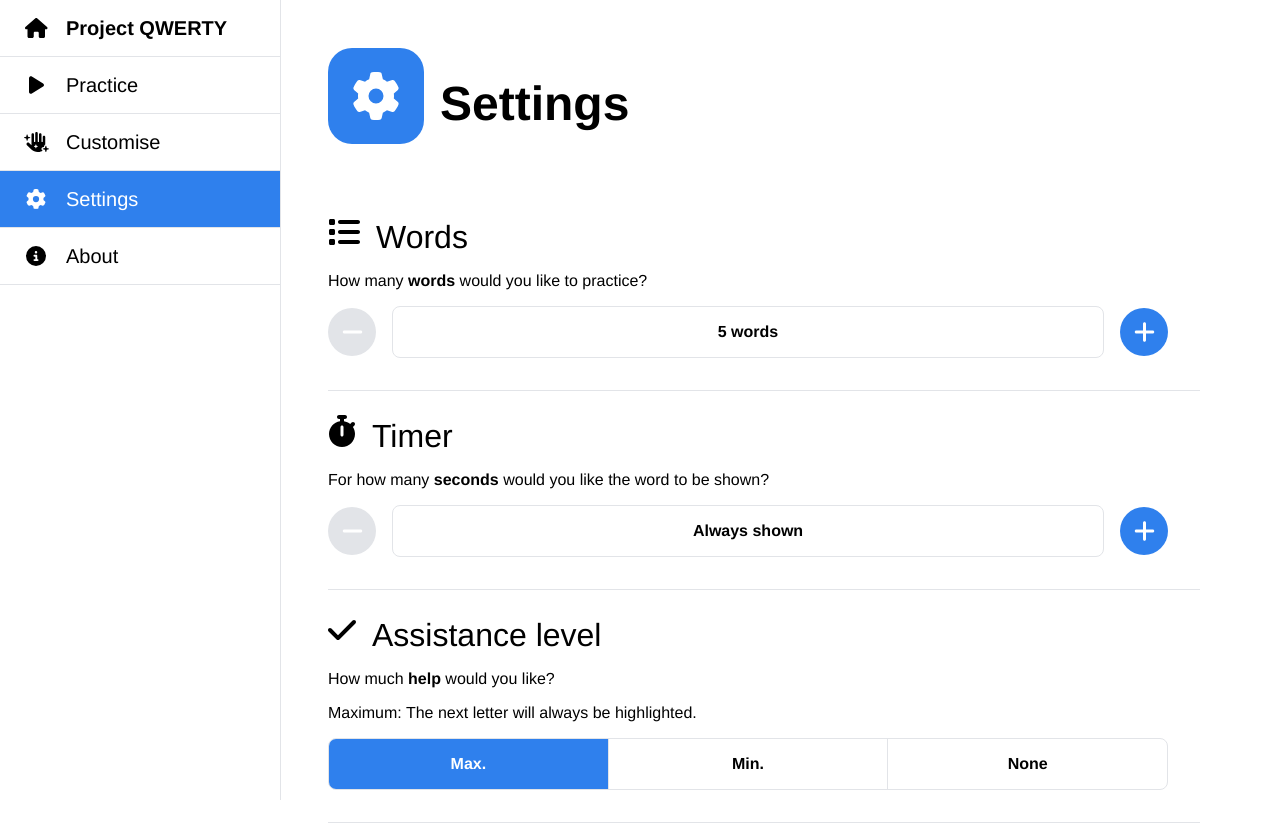
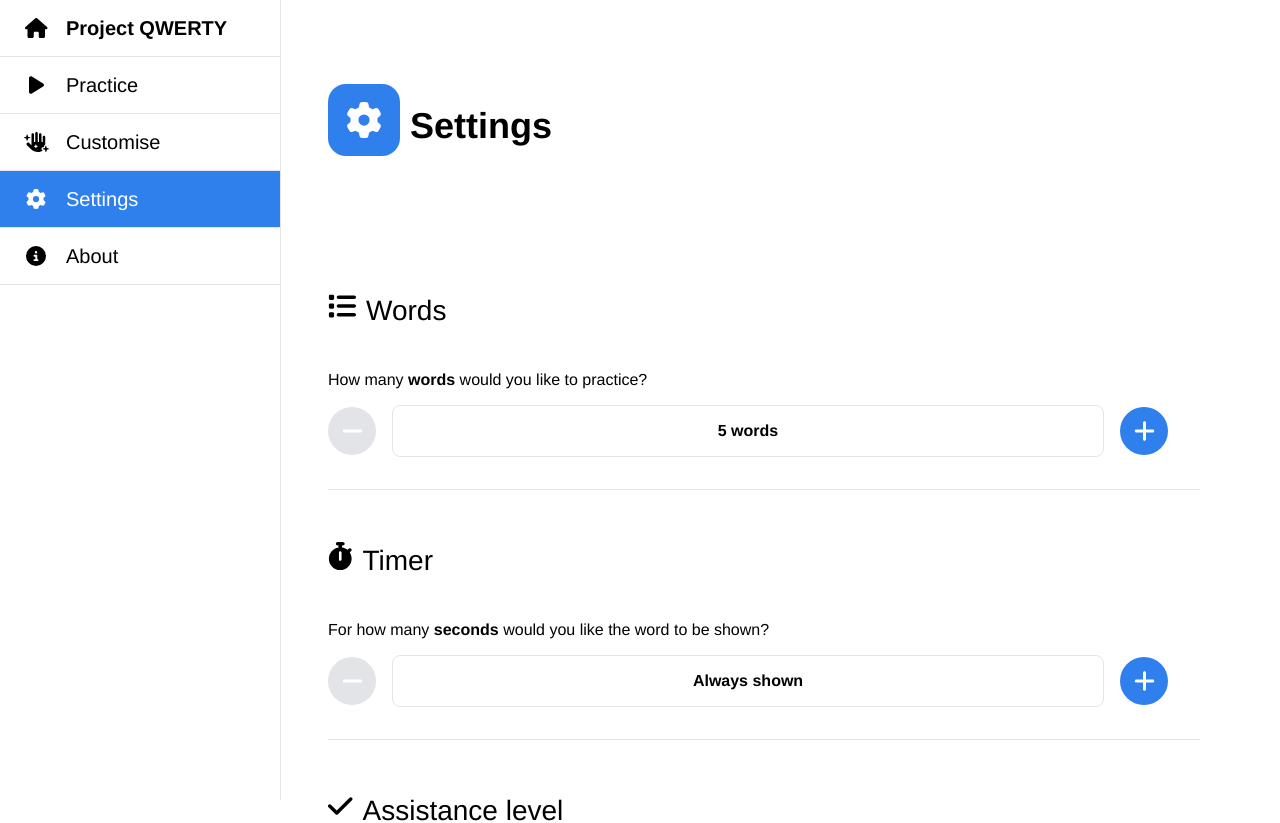
Before and after one commit to project-qwerty/project-qwerty, a Vue app: page /settings in a window 1280 px wide. Shown: the top 823 px of the page. Built offline with nearby package versions, Linux system fonts and the light colour scheme.

Commit message:
restore header sizing

```diff
--- a/src/components/IconHeader.vue
+++ b/src/components/IconHeader.vue
@@ -45,22 +45,27 @@
     display: flex;
     justify-content: center;
     align-items: baseline;
+
+    gap: 10px;
   }
 
   .major {
     font-weight: bold;
-    font-size: 2rem;
+    font-size: 36px;
+    margin-top: 36px;
+    margin-bottom: 36px;
   }
 
   .minor {
-    font-size: 1.5rem;
+    font-size: 28px;
+    margin-top: 28px;
+    margin-bottom: 28px;
   }
 
   .icon {
     display: flex;
     justify-content: center;
     align-items: center;
-    margin-right: 1rem;
   }
 
   .coloured-icon {
@@ -73,25 +78,4 @@
     color: var(--background-colour);
     background-color: var(--icon-colour);
   }
-
-  @media (min-width: 650px) {
-    .major {
-      font-size: 2.5rem;
-    }
-
-    .minor {
-      font-size: 1.8rem;
-    }
-  }
-
-  @media (min-width: 720px) {
-    .major {
-      font-size: 3rem;
-      font-weight: bold;
-    }
-
-    .minor {
-      font-size: 2rem;
-    }
-  }
 </style>
```
